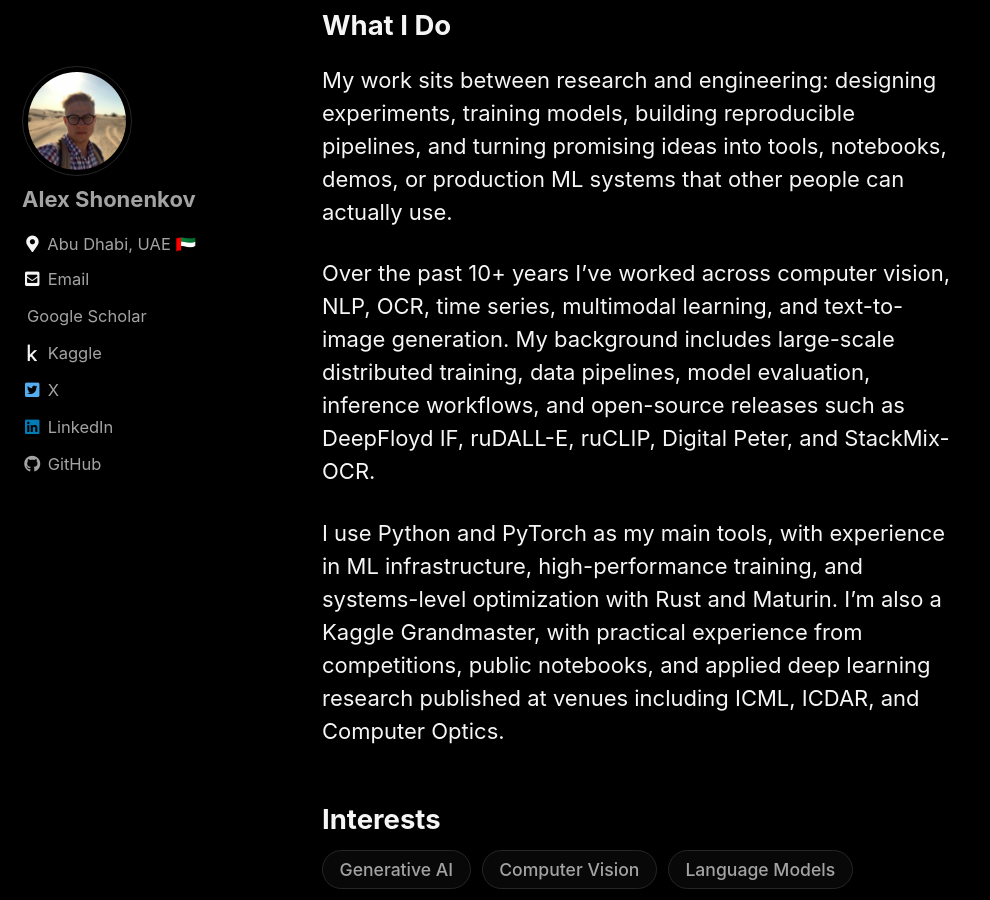
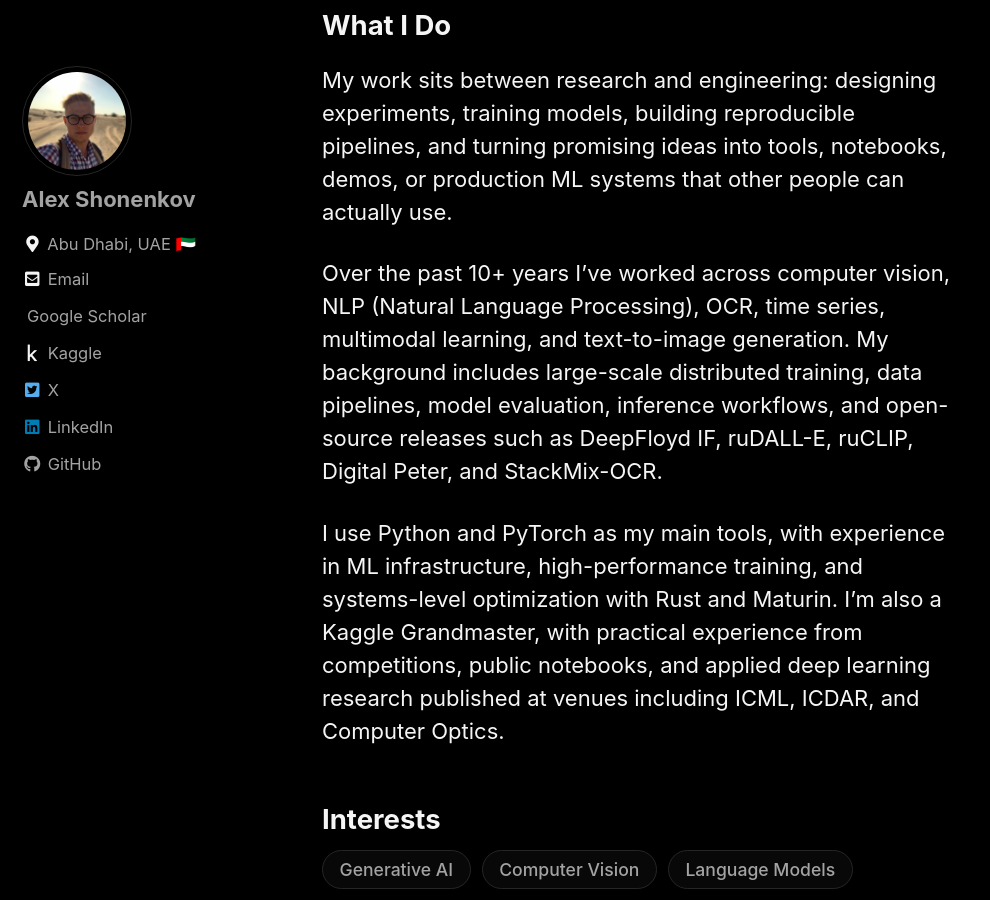
Before and after one commit to shonenkov/shonenkov.github.io, a Jekyll site: the page built from _pages/main.md, in a window 1280 px wide and 900 px high, scrolled down 403 px. Shown: the whole window, without its empty margins (0-990 px from the left). Built offline with Jekyll 4.4.1, drawn with Linux system fonts in a browser that asks for light colours; cached includes are drawn as plain includes; a style sheet for code colours, icons or effects is not loaded.

Commit message:
update cv

```diff
--- a/_pages/main.md
+++ b/_pages/main.md
@@ -16,7 +16,7 @@ sitemap:
 
 My work sits between research and engineering: designing experiments, training models, building reproducible pipelines, and turning promising ideas into tools, notebooks, demos, or production ML systems that other people can actually use.
 
-Over the past 10+ years I've worked across computer vision, NLP, OCR, time series, multimodal learning, and text-to-image generation. My background includes large-scale distributed training, data pipelines, model evaluation, inference workflows, and open-source releases such as DeepFloyd IF, ruDALL-E, ruCLIP, Digital Peter, and StackMix-OCR.
+Over the past 10+ years I've worked across computer vision, NLP (Natural Language Processing), OCR, time series, multimodal learning, and text-to-image generation. My background includes large-scale distributed training, data pipelines, model evaluation, inference workflows, and open-source releases such as DeepFloyd IF, ruDALL-E, ruCLIP, Digital Peter, and StackMix-OCR.
 
 I use Python and PyTorch as my main tools, with experience in ML infrastructure, high-performance training, and systems-level optimization with Rust and Maturin. I'm also a Kaggle Grandmaster, with practical experience from competitions, public notebooks, and applied deep learning research published at venues including ICML, ICDAR, and Computer Optics.
 
```
Also changed, not shown: _achievements/tpu-star.md (+0 -2 lines), 1 other file.
